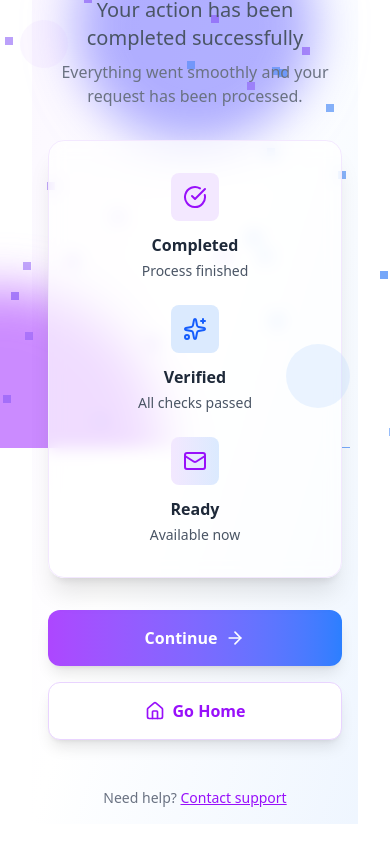
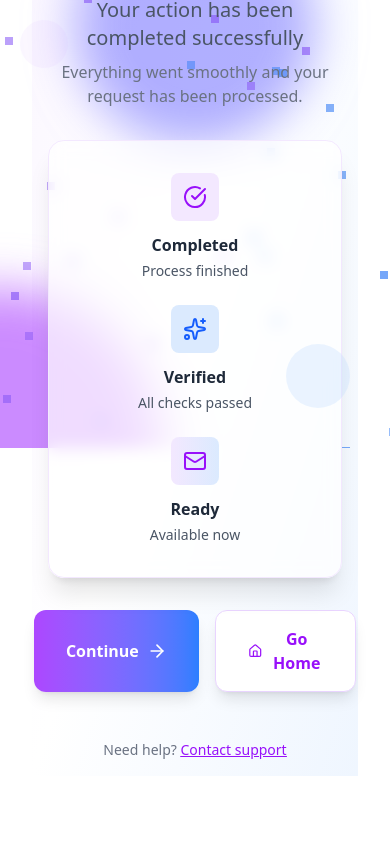
Before and after one commit to payskul1/mono-pay, a React (Vite) app: page /payment-success in a window 390 px wide. Shown: the part 396-1252 px from the top of the page. After the commit the page ends 1204 px from the top, so only its background shows below. Built offline with nearby package versions, Linux system fonts and the light colour scheme.

Commit message:
support line added

```diff
--- a/src/pages/SuccessPage.jsx
+++ b/src/pages/SuccessPage.jsx
@@ -88,7 +88,7 @@ const SuccessPage = () => {
         </div>
 
         {/* Action Buttons */}
-        <div className="flex flex-col sm:flex-row gap-4 justify-center">
+        <div className="flex flex-row gap-4 justify-center">
           <button className="group bg-gradient-to-r from-purple-500 to-blue-500 text-white px-8 py-4 rounded-xl font-semibold hover:from-purple-600 hover:to-blue-600 transform hover:scale-105 transition-all duration-300 shadow-lg hover:shadow-xl">
             <span className="flex items-center justify-center gap-2">
               <a href='https://payskul.com/'>Continue</a>
@@ -107,7 +107,7 @@ const SuccessPage = () => {
         {/* Footer Message */}
         <div className="mt-12 text-center">
           <p className="text-gray-500 text-sm">
-            Need help? <span className="text-purple-600 hover:text-purple-700 cursor-pointer underline">Contact support</span>
+            Need help? <span className="text-purple-600 hover:text-purple-700 cursor-pointer underline"> <a href='https://payskul.com/contact'>Contact support</a></span>
           </p>
         </div>
       </div>
```
